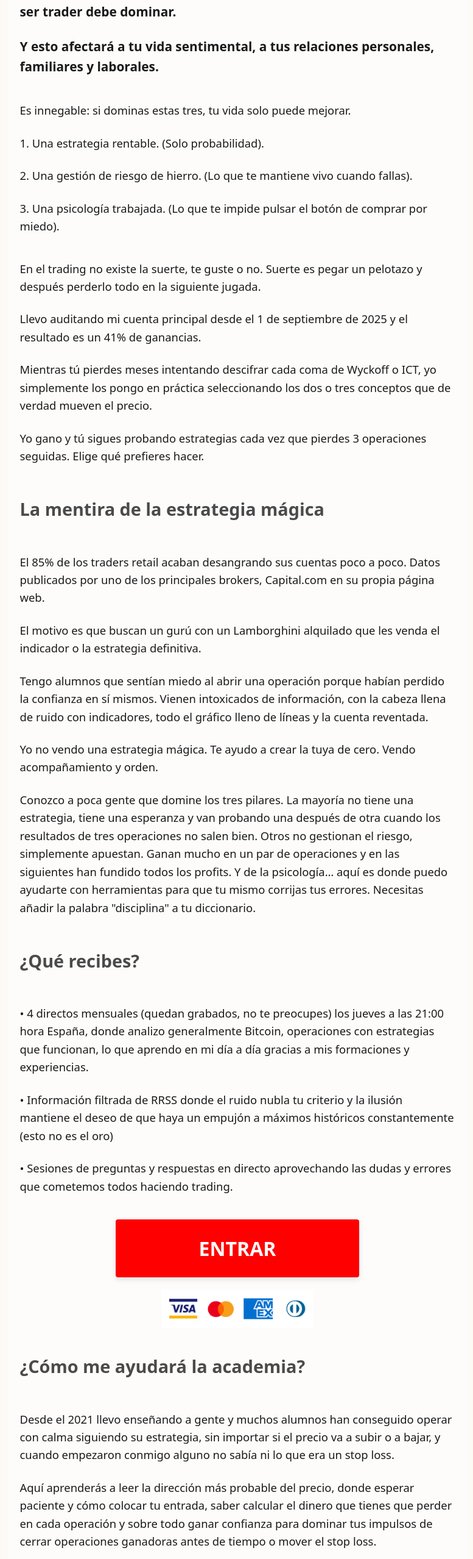
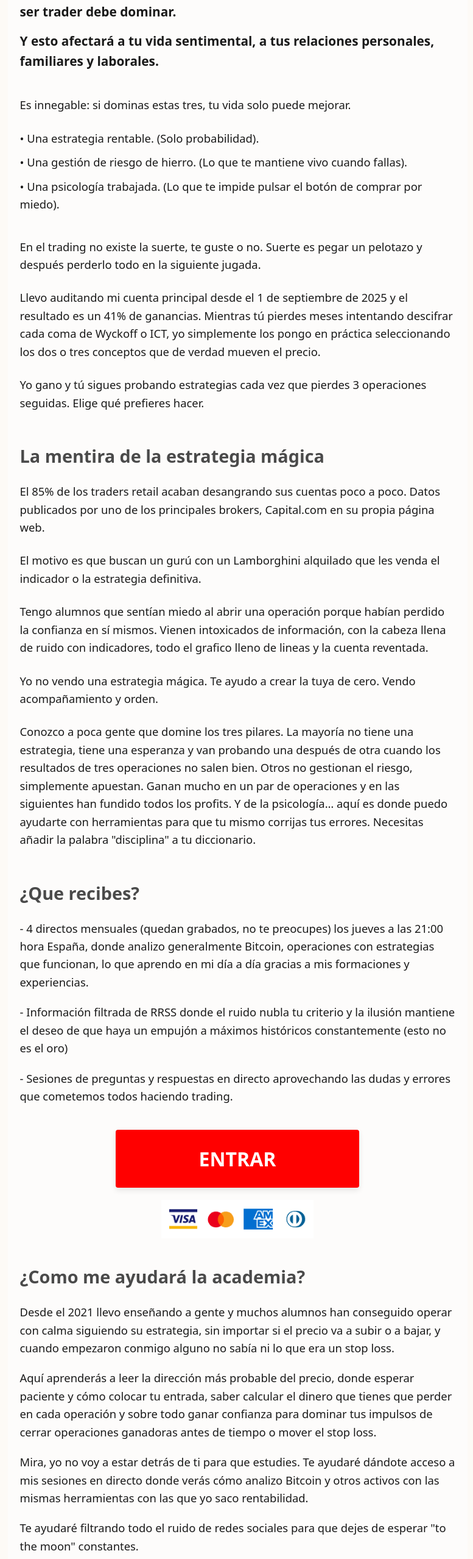
Before and after one commit to Lobosrf/My-web, a Next.js app: page /entrar in a window 1280 px wide. Shown: the part 240-2797 px from the top of the page at 61% size, without its empty margins (250-1027 px from the left). Built offline with nearby package versions, Linux system fonts and the light colour scheme.

Commit message:
fijar texto completo entrar con formato exacto

```diff
--- a/app/entrar/page.tsx
+++ b/app/entrar/page.tsx
@@ -13,78 +13,96 @@ export default function Entrar() {
         boxShadow: '0 4px 10px rgba(0,0,0,0.1)'
     };
 
+    const cardsImg = (
+        <div style={{ marginTop: '20px' }}>
+            <img src="/tarjetas.png" alt="Pago seguro" style={{ width: '250px', margin: '0 auto', display: 'block' }} />
+        </div>
+    );
+
     return (
         <div style={{ backgroundColor: '#fdfcfb', minHeight: '100vh', color: '#1a1a1a', fontFamily: 'system-ui, -apple-system, sans-serif', padding: '60px 20px' }}>
             <div style={{ maxWidth: '715px', margin: '0 auto' }}>
 
                 <article style={{ lineHeight: '1.6', fontSize: '1.15rem' }}>
 
-                    <h1 style={{ fontSize: '2.8rem', fontWeight: '900', marginBottom: '20px' }}>Tres habilidades</h1>
-                    <p style={{ fontSize: '1.3rem', fontWeight: '700' }}>Existen 3 pilares fundamentales que cualquier persona que quiera ser trader debe dominar.</p>
+                    <h1 style={{ fontSize: '2.8rem', fontWeight: '900', marginBottom: '20px', letterSpacing: '-0.04em' }}>Tres habilidades</h1>
+
+                    <p style={{ fontSize: '1.3rem', fontWeight: '700', marginBottom: '15px' }}>Existen 3 pilares fundamentales que cualquier persona que quiera ser trader debe dominar.</p>
                     <p style={{ fontSize: '1.3rem', fontWeight: '700', marginBottom: '40px' }}>Y esto afectará a tu vida sentimental, a tus relaciones personales, familiares y laborales.</p>
 
-                    <p>Es innegable: si dominas estas tres, tu vida solo puede mejorar.</p>
-                    <p>1. Una estrategia rentable. (Solo probabilidad).</p>
-                    <p>2. Una gestión de riesgo de hierro. (Lo que te mantiene vivo cuando fallas).</p>
-                    <p style={{ marginBottom: '40px' }}>3. Una psicología trabajada. (Lo que te impide pulsar el botón de comprar por miedo).</p>
+                    <p style={{ marginBottom: '25px' }}>Es innegable: si dominas estas tres, tu vida solo puede mejorar.</p>
 
-                    <p>En el trading no existe la suerte, te guste o no. Suerte es pegar un pelotazo y después perderlo todo en la siguiente jugada.</p>
-                    <p>Llevo auditando mi cuenta principal desde el 1 de septiembre de 2025 y el resultado es un 41% de ganancias.</p>
-                    <p>Mientras tú pierdes meses intentando descifrar cada coma de Wyckoff o ICT, yo simplemente los pongo en práctica seleccionando los dos o tres conceptos que de verdad mueven el precio.</p>
+                    <p style={{ marginBottom: '10px' }}>• Una estrategia rentable. (Solo probabilidad).</p>
+                    <p style={{ marginBottom: '10px' }}>• Una gestión de riesgo de hierro. (Lo que te mantiene vivo cuando fallas).</p>
+                    <p style={{ marginBottom: '40px' }}>• Una psicología trabajada. (Lo que te impide pulsar el botón de comprar por miedo).</p>
+
+                    <p style={{ marginBottom: '25px' }}>En el trading no existe la suerte, te guste o no. Suerte es pegar un pelotazo y después perderlo todo en la siguiente jugada.</p>
+
+                    <p style={{ marginBottom: '25px' }}>Llevo auditando mi cuenta principal desde el 1 de septiembre de 2025 y el resultado es un 41% de ganancias. Mientras tú pierdes meses intentando descifrar cada coma de Wyckoff o ICT, yo simplemente los pongo en práctica seleccionando los dos o tres conceptos que de verdad mueven el precio.</p>
+
                     <p style={{ marginBottom: '50px' }}>Yo gano y tú sigues probando estrategias cada vez que pierdes 3 operaciones seguidas. Elige qué prefieres hacer.</p>
 
-                    <h2 style={{ fontSize: '1.8rem', fontWeight: '900' }}>La mentira de la estrategia mágica</h2>
-                    <p>El 85% de los traders retail acaban desangrando sus cuentas poco a poco. Datos publicados por uno de los principales brokers, Capital.com en su propia página web.</p>
-                    <p>El motivo es que buscan un gurú con un Lamborghini alquilado que les venda el indicador o la estrategia definitiva.</p>
-                    <p>Tengo alumnos que sentían miedo al abrir una operación porque habían perdido la confianza en sí mismos. Vienen intoxicados de información, con la cabeza llena de ruido con indicadores, todo el gráfico lleno de líneas y la cuenta reventada.</p>
-                    <p>Yo no vendo una estrategia mágica. Te ayudo a crear la tuya de cero. Vendo acompañamiento y orden.</p>
+                    <h2 style={{ fontSize: '1.8rem', fontWeight: '900', marginBottom: '20px' }}>La mentira de la estrategia mágica</h2>
+
+                    <p style={{ marginBottom: '25px' }}>El 85% de los traders retail acaban desangrando sus cuentas poco a poco. Datos publicados por uno de los principales brokers, Capital.com en su propia página web.</p>
+
+                    <p style={{ marginBottom: '25px' }}>El motivo es que buscan un gurú con un Lamborghini alquilado que les venda el indicador o la estrategia definitiva.</p>
+
+                    <p style={{ marginBottom: '25px' }}>Tengo alumnos que sentían miedo al abrir una operación porque habían perdido la confianza en sí mismos. Vienen intoxicados de información, con la cabeza llena de ruido con indicadores, todo el grafico lleno de lineas y la cuenta reventada.</p>
+
+                    <p style={{ marginBottom: '25px' }}>Yo no vendo una estrategia mágica. Te ayudo a crear la tuya de cero. Vendo acompañamiento y orden.</p>
+
                     <p style={{ marginBottom: '50px' }}>Conozco a poca gente que domine los tres pilares. La mayoría no tiene una estrategia, tiene una esperanza y van probando una después de otra cuando los resultados de tres operaciones no salen bien. Otros no gestionan el riesgo, simplemente apuestan. Ganan mucho en un par de operaciones y en las siguientes han fundido todos los profits. Y de la psicología… aquí es donde puedo ayudarte con herramientas para que tu mismo corrijas tus errores. Necesitas añadir la palabra "disciplina" a tu diccionario.</p>
 
-                    <h2 style={{ fontSize: '1.8rem', fontWeight: '900' }}>¿Qué recibes?</h2>
-                    <p>• 4 directos mensuales (quedan grabados, no te preocupes) los jueves a las 21:00 hora España, donde analizo generalmente Bitcoin, operaciones con estrategias que funcionan, lo que aprendo en mi día a día gracias a mis formaciones y experiencias.</p>
-                    <p>• Información filtrada de RRSS donde el ruido nubla tu criterio y la ilusión mantiene el deseo de que haya un empujón a máximos históricos constantemente (esto no es el oro)</p>
-                    <p style={{ marginBottom: '40px' }}>• Sesiones de preguntas y respuestas en directo aprovechando las dudas y errores que cometemos todos haciendo trading.</p>
+                    <h2 style={{ fontSize: '1.8rem', fontWeight: '900', marginBottom: '20px' }}>¿Que recibes?</h2>
+
+                    <p style={{ marginBottom: '20px' }}>- 4 directos mensuales (quedan grabados, no te preocupes) los jueves a las 21:00 hora España, donde analizo generalmente Bitcoin, operaciones con estrategias que funcionan, lo que aprendo en mi día a día gracias a mis formaciones y experiencias.</p>
+                    <p style={{ marginBottom: '20px' }}>- Información filtrada de RRSS donde el ruido nubla tu criterio y la ilusión mantiene el deseo de que haya un empujón a máximos históricos constantemente (esto no es el oro)</p>
+                    <p style={{ marginBottom: '40px' }}>- Sesiones de preguntas y respuestas en directo aprovechando las dudas y errores que cometemos todos haciendo trading.</p>
 
                     {/* PRIMER ENLACE DE PAGO */}
                     <div style={{ textAlign: 'center', margin: '40px 0' }}>
                         <a href="https://whop.com/checkout/plan_Pn3GawS3QdeWk" style={btnStyle}>ENTRAR</a>
-                        <img src="/tarjetas.png" alt="Tarjetas" style={{ width: '250px', display: 'block', margin: '20px auto' }} />
+                        {cardsImg}
                     </div>
 
-                    <h2 style={{ fontSize: '1.8rem', fontWeight: '900' }}>¿Cómo me ayudará la academia?</h2>
-                    <p>Desde el 2021 llevo enseñando a gente y muchos alumnos han conseguido operar con calma siguiendo su estrategia, sin importar si el precio va a subir o a bajar, y cuando empezaron conmigo alguno no sabía ni lo que era un stop loss.</p>
-                    <p>Aquí aprenderás a leer la dirección más probable del precio, donde esperar paciente y cómo colocar tu entrada, saber calcular el dinero que tienes que perder en cada operación y sobre todo ganar confianza para dominar tus impulsos de cerrar operaciones ganadoras antes de tiempo o mover el stop loss.</p>
-                    <p>Mira, yo no voy a estar detrás de ti para que estudies. Te ayudaré dándote acceso a mis sesiones en directo donde verás cómo analizo Bitcoin y otros activos con las mismas herramientas con las que yo saco rentabilidad.</p>
-                    <p>Te ayudaré filtrando todo el ruido de redes sociales para que dejes de esperar "to the moon" constantes.</p>
+                    <h2 style={{ fontSize: '1.8rem', fontWeight: '900', marginBottom: '20px' }}>¿Como me ayudará la academia?</h2>
+
+                    <p style={{ marginBottom: '20px' }}>Desde el 2021 llevo enseñando a gente y muchos alumnos han conseguido operar con calma siguiendo su estrategia, sin importar si el precio va a subir o a bajar, y cuando empezaron conmigo alguno no sabía ni lo que era un stop loss.</p>
+                    <p style={{ marginBottom: '20px' }}>Aquí aprenderás a leer la dirección más probable del precio, donde esperar paciente y cómo colocar tu entrada, saber calcular el dinero que tienes que perder en cada operación y sobre todo ganar confianza para dominar tus impulsos de cerrar operaciones ganadoras antes de tiempo o mover el stop loss.</p>
+                    <p style={{ marginBottom: '20px' }}>Mira, yo no voy a estar detrás de ti para que estudies. Te ayudaré dándote acceso a mis sesiones en directo donde verás cómo analizo Bitcoin y otros activos con las mismas herramientas con las que yo saco rentabilidad.</p>
+                    <p style={{ marginBottom: '20px' }}>Te ayudaré filtrando todo el ruido de redes sociales para que dejes de esperar "to the moon" constantes.</p>
                     <p style={{ marginBottom: '40px' }}>Básicamente, te ayudaré a que dejes de ser el que paga las ganancias de los que sí sabemos lo que hacemos. El resto depende de tu disciplina, no de la mía.</p>
 
-                    <p>Fíate de tu instinto. Si crees que el 41% de rentabilidad que llevo auditando desde septiembre de 2025 es producto de la suerte, de una racha divina o de que el mercado está a mi favor porque “todo sube”, NO ENTRES.</p>
-                    <p>Si piensas que los alumnos que me siguen lo hacen por aburrimiento y no por que lo que enseño funciona, esta academia no te va a servir, NO ENTRES.</p>
-                    <p>Puedes seguir probando EMAS, el RSI o el MACD. NO ENTRES.</p>
+                    <p style={{ marginBottom: '20px' }}>Fíate de tu instinto. Si crees que el 41% de rentabilidad que llevo auditando desde septiembre de 2025 es producto de la suerte, de una racha divina o de que el mercado está a mi favor porque “todo sube”, NO ENTRES.</p>
+                    <p style={{ marginBottom: '20px' }}>Si piensas que los alumnos que me siguen lo hacen por aburrimiento y no por que lo que enseño funciona, esta academia no te va a servir, NO ENTRES.</p>
+                    <p style={{ marginBottom: '20px' }}>Puedes seguir probando EMAS, el RSI o el MACD. NO ENTRES.</p>
                     <p style={{ marginBottom: '40px' }}>Si no puedes asistir a las clases en directo, los jueves a las 21:00, aunque luego quede grabada (no la vas a ver grabada), NO ENTRES.</p>
 
                     {/* SEGUNDO ENLACE DE PAGO */}
                     <div style={{ textAlign: 'center', margin: '40px 0' }}>
                         <a href="https://whop.com/checkout/plan_Pn3GawS3QdeWk" style={btnStyle}>ENTRAR</a>
+                        {cardsImg}
                     </div>
 
-                    <h2 style={{ fontSize: '1.8rem', fontWeight: '900' }}>Hacer dinero con el trading es una habilidad.</h2>
-                    <p>Y como toda habilidad, se puede aprender. Cuando ves desde fuera como la gente gana dinero y consigue grandes resultados haciendo las cosas simples, no lo achaques a la suerte, a circunstancias únicas e irreplicables.</p>
-                    <p>Todo eso cambia cuando pasas con ellos momentos de calidad, comparten frustraciones por las que tú estás pasando con tu operativa o te ofrecen acciones que a ellos han servido para mejorar cuando estaban en tu misma situación.</p>
-                    <p>Formar parte de un grupo donde todos reman en la misma dirección no se puede describir desde fuera.</p>
+                    <h2 style={{ fontSize: '1.8rem', fontWeight: '900', marginBottom: '20px' }}>Hacer dinero con el trading es una habilidad.</h2>
+                    <p style={{ marginBottom: '20px' }}>Y como toda habilidad, se puede aprender. Cuando ves desde fuera como la gente gana dinero y consigue grandes resultados haciendo las cosas simples, no lo achaques a la suerte, a circunstancias únicas e irreplicables.</p>
+                    <p style={{ marginBottom: '20px' }}>Todo eso cambia cuando pasas con ellos momentos de calidad, comparten frustraciones por las que tú estás pasando con tu operativa o te ofrecen acciones que a ellos les han servido para mejorar cuando estaban en tu misma situación.</p>
+                    <p style={{ marginBottom: '20px' }}>Formar parte de un grupo donde todos reman en la misma dirección no se puede describir desde fuera.</p>
                     <p style={{ marginBottom: '40px' }}>Y sólo tienes que juntarte con esa gente para aprenderlo.</p>
 
                     {/* TERCER ENLACE DE PAGO */}
                     <div style={{ textAlign: 'center', margin: '40px 0' }}>
                         <a href="https://whop.com/checkout/plan_Pn3GawS3QdeWk" style={btnStyle}>ENTRAR</a>
+                        {cardsImg}
                     </div>
 
-                    <h2 style={{ fontSize: '1.8rem', fontWeight: '900' }}>¿Es otro curso online que no terminaré nunca?</h2>
-                    <p>No, son 4 directos al mes que no te querrás perder porque aprenderás más que en cursos de miles de euros. El contenido importante que no puedes perderte. Asistir es la manera de poder trabajar en TU problema en particular.</p>
-                    <p>Tienes que trabajar sobre tu problema concreto y usar las herramientas que te indico para hacer los deberes para la siguiente clase.</p>
-                    <p>No tengo 100 horas de videos para que repases en tus ratos libres. Todos sabemos que ESO NO FUNCIONA.</p>
-                    <p>Implementar las herramientas creyendo que te harás rico de la noche a la mañana, ESO NO FUNCIONA.</p>
-                    <p>No esperes comprarte un lambo en el próximo año. Esto no funciona así. Si es tu pensamiento, NO ENTRES.</p>
+                    <h2 style={{ fontSize: '1.8rem', fontWeight: '900', marginBottom: '20px' }}>¿Es otro curso online que no terminaré nunca?</h2>
+                    <p style={{ marginBottom: '20px' }}>No, son 4 directos al mes que no te querrás perder porque aprenderás más que en cursos de miles de euros. El contenido importante que no puedes perderte. Asistir es la manera de poder trabajar en TU problema en particular.</p>
+                    <p style={{ marginBottom: '20px' }}>Tienes que trabajar sobre tu problema concreto y usar las herramientas que te indico para hacer los deberes para la siguiente clase.</p>
+                    <p style={{ marginBottom: '20px' }}>No tengo 100 horas de videos para que repases en tus ratos libres. Todos sabemos que ESO NO FUNCIONA.</p>
+                    <p style={{ marginBottom: '20px' }}>Implementar las herramientas creyendo que te harás rico de la noche a la mañana, ESO NO FUNCIONA.</p>
+                    <p style={{ marginBottom: '20px' }}>No esperes comprarte un lambo en el próximo año. Esto no funciona así. Si es tu pensamiento, NO ENTRES.</p>
                     <p style={{ marginBottom: '40px' }}>Ver la clase grabada al día siguiente: el valor real está en el directo porque ahí corregimos TU error.</p>
 
                     <div style={{ display: 'grid', gridTemplateColumns: 'repeat(auto-fit, minmax(200px, 1fr))', gap: '20px', marginBottom: '40px' }}>
@@ -93,45 +111,47 @@ export default function Entrar() {
                         <img src="/testimonio3.png" alt="Testimonio 3" style={{ width: '100%', borderRadius: '8px' }} />
                     </div>
 
-                    <h2 style={{ fontSize: '1.8rem', fontWeight: '900' }}>Preguntas frecuentes</h2>
-                    <h3>¿Tendré acceso a ti?</h3>
-                    <p>Si eres socio, en los directos tendrás la opción de poner la cámara y el micro para preguntar lo que quieras. Si eres un poco vergonzoso, pues pones sólo el micro. No te voy a tratar distinto sólo por no verte.</p>
+                    <h2 style={{ fontSize: '1.8rem', fontWeight: '900', marginBottom: '20px' }}>Preguntas frecuentes</h2>
 
-                    <h3>¿Cuando son los directos?</h3>
-                    <p>Todos los jueves sin excepción a las 21:00 horas España. Salvo el día de nochebuena, el de nochevieja y el 26 de febrero que me voy a esquiar una semana a los pirineos.</p>
+                    <h3 style={{ fontSize: '1.4rem', fontWeight: '900', marginBottom: '10px' }}>¿Tendré acceso a ti?</h3>
+                    <p style={{ marginBottom: '25px' }}>Si eres socio, en los directos tendrás la opción de poner la cámara y el micro para preguntar lo que quieras. Si eres un poco vergonzoso, pues pones sólo el micro. No te voy a tratar distinto sólo por no verte.</p>
+
+                    <h3 style={{ fontSize: '1.4rem', fontWeight: '900', marginBottom: '10px' }}>¿Cuando son los directos?</h3>
+                    <p style={{ marginBottom: '15px' }}>Todos los jueves sin excepción a las 21:00 horas España. Salvo el día de nochebuena, el de nochevieja y el 26 de febrero que me voy a esquiar una semana a los pirineos.</p>
                     <img src="/esqui.jpg" alt="Pirineos" style={{ width: '100%', borderRadius: '4px', marginBottom: '40px' }} />
 
-                    <h3>¿Puedo cancelar cuando quiera?</h3>
-                    <p>Cuando quieras. Una vez pagas, tienes el mes incluido.</p>
+                    <h3 style={{ fontSize: '1.4rem', fontWeight: '900', marginBottom: '10px' }}>¿Puedo cancelar cuando quiera?</h3>
+                    <p style={{ marginBottom: '25px' }}>Cuando quieras. Una vez pagas, tienes el mes incluido.</p>
 
-                    <h3>¿Tengo 15 días para ver si me gusta y si no me devuelves el dinero?</h3>
-                    <p>Si me haces esa pregunta, no te quiero como alumno.</p>
+                    <h3 style={{ fontSize: '1.4rem', fontWeight: '900', marginBottom: '10px' }}>¿Tengo 15 días para ver si me gusta y si no me devuelves el dinero?</h3>
+                    <p style={{ marginBottom: '25px' }}>Si me haces esa pregunta, no te quiero como alumno.</p>
 
-                    <h3>Algunas veces pareces un poco borde</h3>
-                    <p>Tengo 46 años, no tengo que engañar a nadie pero si empujar a la gente a que vea que “no todo sube siempre” y puedo parecer brusco. Necesitas que te digan las cosas como son y no necesitas otro que te diga lo que tu quieres escuchar.</p>
+                    <h3 style={{ fontSize: '1.4rem', fontWeight: '900', marginBottom: '10px' }}>Algunas veces pareces un poco borde</h3>
+                    <p style={{ marginBottom: '25px' }}>Tengo 46 años, no tengo que engañar a nadie pero si empujar a la gente a que vea que “no todo sube siempre” y puedo parecer brusco. Necesitas que te digan las cosas como son y no necesitas otro que te diga lo que tu quieres escuchar.</p>
 
-                    <h3>¿Como funciona la comunidad?</h3>
-                    <p>Una vez pagas, recibes acceso automático al software Discord. Dentro tienes varios canales de texto y de voz donde puedes escribir lo que quieras, con respeto.</p>
-                    <p>Sólo te pido una cosa. Puedes pasar operaciones, pero si lo haces, y son en DEMO, es obligatorio ponerlo. Este detalle lo entenderás cuando asistas a una clase en directo.</p>
+                    <h3 style={{ fontSize: '1.4rem', fontWeight: '900', marginBottom: '10px' }}>¿Como funciona la comunidad?</h3>
+                    <p style={{ marginBottom: '15px' }}>Una vez pagas, recibes acceso automático al software Discord. Dentro tienes varios canales de texto y de voz donde puedes escribir lo que quieras, con respeto.</p>
+                    <p style={{ marginBottom: '15px' }}>Sólo te pido una cosa.</p>
+                    <p style={{ marginBottom: '25px' }}>Puedes pasar operaciones, pero si lo haces, y son en DEMO, es obligatorio ponerlo. Este detalle lo entenderás cuando asistas a una clase en directo.</p>
 
-                    <h3>¿Hay que saber de trading?</h3>
-                    <p>Entras para aprender trading, si empiezas de cero te puede resultar abrumador. Pero más abrumador es seguir fichando de 8 a 17 el resto de tu vida. Por supuesto en las clases en directo te voy a resolver todas tus dudas sobre trading y quizas algunas sobre la vida, mas que nada por la experiencia que me han dado los años.</p>
-                    <p>Además si pones algo de tu parte para usar chatgpt y le preguntas que es un stop loss, pues eso que llevas avanzado.</p>
+                    <h3 style={{ fontSize: '1.4rem', fontWeight: '900', marginBottom: '10px' }}>¿Hay que saber de trading? ¿Hay que saber conceptos complejos de ICT, de Wyckoff o similar? ¿Hay que saber abrir una operación en Bingx o en Binance?</h3>
+                    <p style={{ marginBottom: '15px' }}>Entras para aprender trading, si empiezas de cero te puede resultar abrumador. Pero más abrumador es seguir fichando de 8 a 17 el resto de tu vida. Por supuesto en las clases en directo te voy a resolver todas tus dudas sobre trading y quizas algunas sobre la vida, mas que nada por la experiencia que me han dado los años.</p>
+                    <p style={{ marginBottom: '25px' }}>Además si pones algo de tu parte para usar chatgpt y le preguntas que es un stop loss, pues eso que llevas avanzado.</p>
 
-                    <p>Se requiere para entrar que seas alguien competente. Y NO ES PARA TI si cumples alguna de estas cualidades:</p>
+                    <p style={{ marginBottom: '15px' }}>Se requiere para entrar que seas alguien competente. Y NO ES PARA TI si cumples alguna de estas cualidades:</p>
                     <p>● Has visto en RRSS que el trading da mucho dinero y tu quieres hacer lo mismo trabajando 2 horas al día.</p>
-                    <p>● Llevas siglos perdiendo sin saber el motivo y no quieres dedicar varias horas a la semana durante algún tiempo.</p>
+                    <p>● Llevas siglos perdiendo sin saber el motivo y no quieres dedicar varias horas a la semana durante algún tiempo para evitar que tu cuenta siga desangrándose.</p>
                     <p>● Estás perdido, no sabes a qué dedicarte en la vida y el trading te va a dar mucho dinero.</p>
                     <p>● Necesitas un manual paso a paso y que un adulto te supervise en tu vida diaria.</p>
-                    <p>● Eres vago. (Si tienes disciplina y motivación para cambiar tu situación, entonces sí puedes entrar. Si no, quédate fuera).</p>
+                    <p style={{ marginBottom: '40px' }}>● Eres vago. (Si tienes disciplina y motivación para cambiar tu situación, entonces sí puedes entrar. Si no, quédate fuera).</p>
 
-                    <h3>¿Necesito conocimientos técnicos?</h3>
-                    <p>Si. No tienes que ser informático pero con saber usar Trading View, y un exchange es suficiente. Habrá una parte grabada con lo básico de ambas plataformas. Pero si sigues teniendo dudas, NO TE APUNTES.</p>
+                    <h3 style={{ fontSize: '1.4rem', fontWeight: '900', marginBottom: '10px' }}>¿Necesito conocimientos técnicos?</h3>
+                    <p style={{ marginBottom: '25px' }}>Si. No tienes que ser informático pero con saber usar Trading View, y un exchange es suficiente. Habrá una parte grabada con lo básico de ambas plataformas. Pero si sigues teniendo dudas, NO TE APUNTES.</p>
 
-                    <h2 style={{ fontSize: '1.8rem', fontWeight: '900' }}>¿Cuanto vale?</h2>
-                    <p>20€/mes sin permanencia y parasiempre. Nunca subirá el precio hasta que te des de baja.</p>
-                    <p>El precio se mantiene hasta el día 8 de febrero de 2026 a las 20:59 hora España.</p>
-                    <p>Si te piensas apuntar, hazlo antes del 8, hazme caso. Después el precio sube.</p>
+                    <h2 style={{ fontSize: '1.8rem', fontWeight: '900', marginBottom: '20px' }}>¿Cuanto vale?</h2>
+                    <p style={{ marginBottom: '10px' }}>20€/mes sin permanencia y parasiempre. Nunca subirá el precio hasta que te des de baja.</p>
+                    <p style={{ marginBottom: '10px' }}>El precio se mantiene hasta el día 8 de febrero de 2026 a las 20:59 hora España.</p>
+                    <p style={{ marginBottom: '20px' }}>Si te piensas apuntar, hazlo antes del 8, hazme caso. Después el precio sube.</p>
                     <p style={{ marginBottom: '40px' }}>No confundas precio con valor. Si crees que 20 € es caro es que para tí es un gasto.</p>
 
                     <div style={{ textAlign: 'center', marginTop: '50px', borderTop: '1px solid #ddd', paddingTop: '40px' }}>
```
